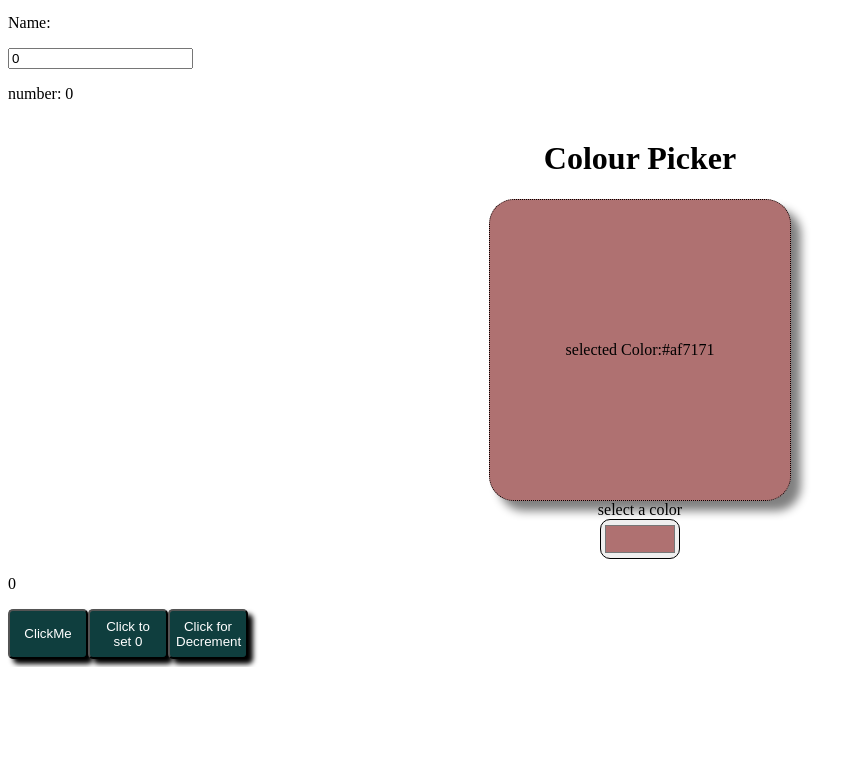
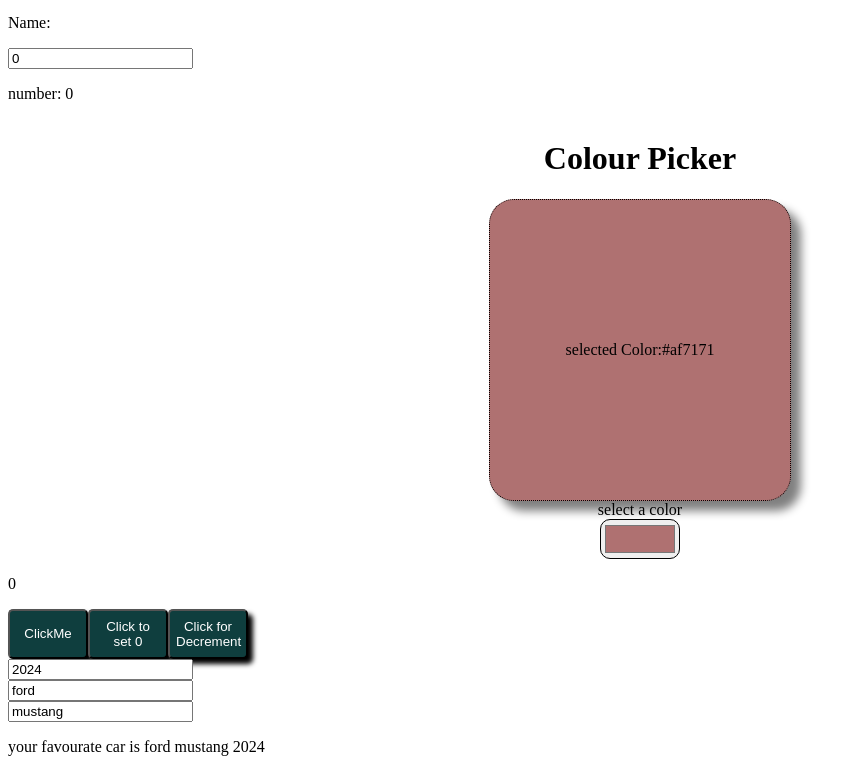
Before and after one commit to haranadh03/FrontEndPractise, a React app: page / in a window 1280 px wide. Shown: the part 1368-2140 px from the top of the page, without its empty margins (0-862 px from the left). Before the commit the page ends 2035 px from the top, so only its background shows below. Built offline with nearby package versions, Linux system fonts and the light colour scheme; the HTML template or start-up script is replaced by a standard one.

Commit message:
newfiles

```diff
--- a/src/App.jsx
+++ b/src/App.jsx
@@ -13,7 +13,8 @@ import Usestate from './Usestate.jsx';
 import 'animate.css'
 import MyComponent from './MyComponent.jsx';
 import ColourPicker from './ColourPicker.jsx';
-import Updater from './Updater.jsx'
+import Updater from './Updater.jsx';
+import Car from './Car.jsx'
 
 function App() {
   useEffect(() => {
@@ -30,7 +31,7 @@ function App() {
       <Card ></Card>
       </div>
       <div className='animate__animated animate__backInRight'>
-      <Card></Card>
+      <Card/>
       </div>
       <User isLoggedIn={false} name='Haranadh'></User>
       <Button></Button><br />
@@ -41,6 +42,7 @@ function App() {
       <MyComponent/>
       <ColourPicker/>
       <Updater/>
+      <Car></Car>
       </div>
     </>
   )
--- /dev/null
+++ b/src/Car.jsx
@@ -0,0 +1,23 @@
+import { useState } from "react";
+function Cars(){
+    const [car, setCar]=useState({year: 2024,
+                                    make: "ford",
+                                    model:"mustang"});
+    function onclick(event){
+          setCar(c => ({...c, year:event.target.value}))
+    }
+    function onhandlemake(event){
+        setCar(c => ({...c , make: event.target.value}))
+    }
+    function onhandlemodel(event){
+        setCar(c => ({...c , model: event.target.value}))
+    }
+    return(<>
+            <input type="number" value={car.year} onChange={onclick}/><br />
+            <input type="text" value={car.make} onChange={onhandlemake}/><br />
+            <input type="text" value={car.model} onChange={onhandlemodel}/><br />
+            <p>your favourate car is {car.make} {car.model} {car.year}</p>
+    </>)
+
+}
+export default Cars
```
Also changed, not shown: src/App.css (line endings or trailing spaces).
